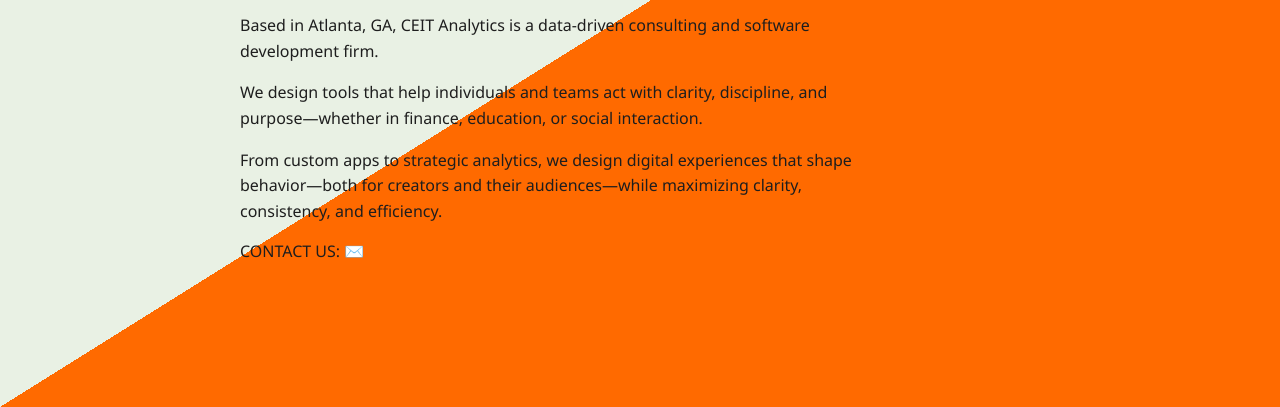
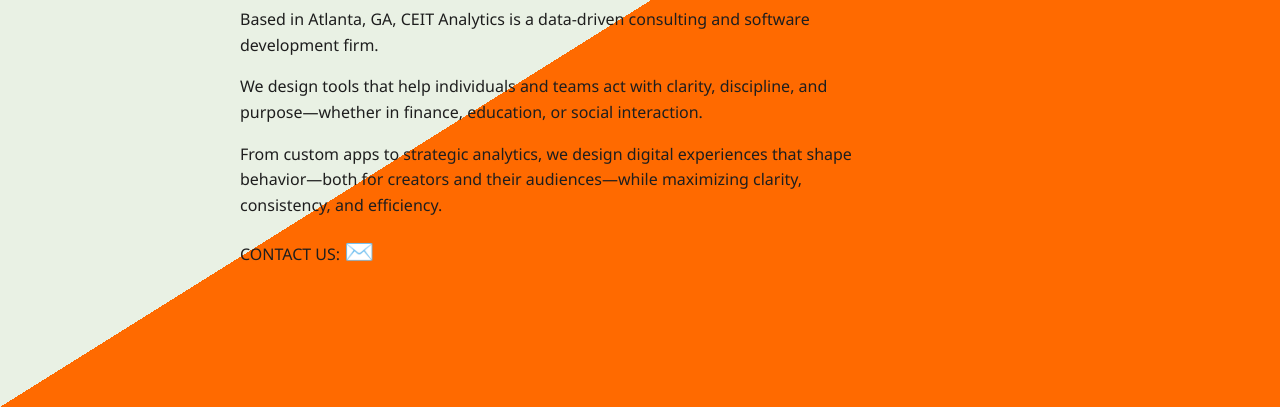
Before and after one commit to ceitanalytics-site/ceitanalytics-site.github.io, a plain HTML site: page index.html in a window 1280 px wide. Shown: the part 393-800 px from the top of the page. Drawn offline with Linux system fonts and the light colour scheme.

Commit message:
Update index.html

```diff
--- a/index.html
+++ b/index.html
@@ -42,12 +42,18 @@
       font-weight: bold;
       letter-spacing: 0.05em;
     } */
+/*
 .contact a {
   font-weight: normal;
-  color:  #4a2bd0;   /*  #3333cc; /* softer than pure blue */ */
+  color:  #4a2bd0;
   text-decoration: none;
 }
+ */
 
+    .contact a {
+  font-size: 1.5rem; /* Increase this for bigger icon */
+  text-decoration: none;
+}
 /*     .contact a:hover {
   text-decoration: underline;
 } */
```
